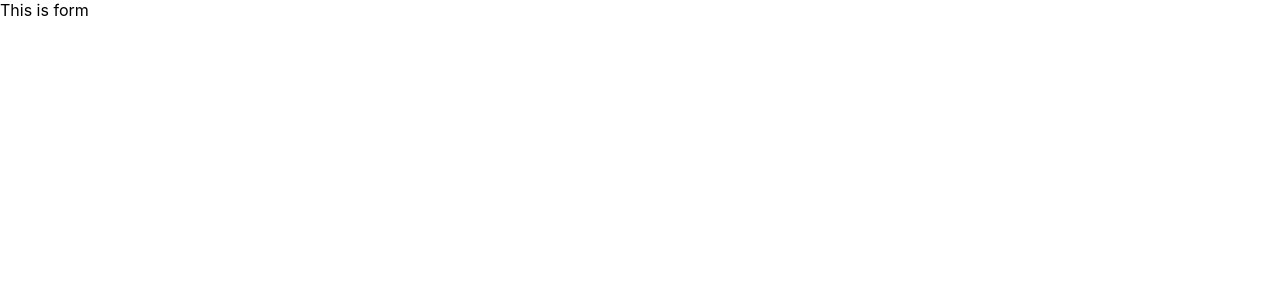
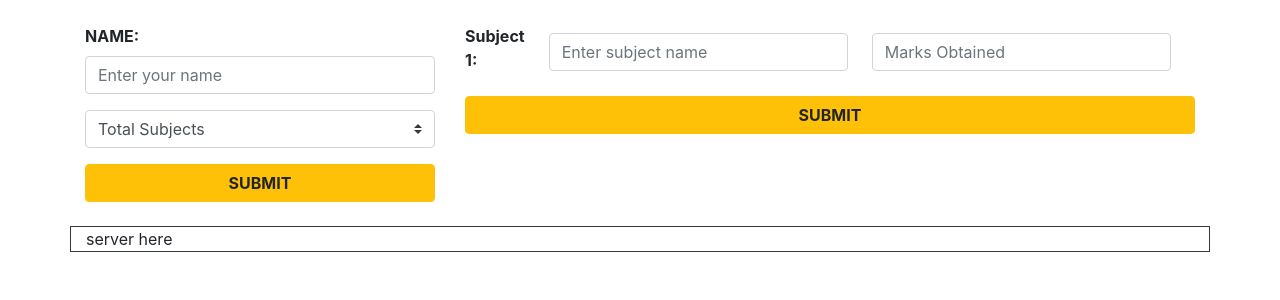
Before and after one commit to muhammadsalif/Marksheet-Mern-Stack, a React (Create React App) app in the folder frontend/: page / in a window 1280 px wide. Shown: the top 300 px of the page. Built offline with nearby package versions, Linux system fonts and the light colour scheme.

Commit message:
Form completed.

```diff
--- a/frontend/package.json
+++ b/frontend/package.json
@@ -6,6 +6,7 @@
     "@testing-library/jest-dom": "^5.11.4",
     "@testing-library/react": "^11.1.0",
     "@testing-library/user-event": "^12.1.10",
+    "bootstrap": "^4.5.3",
     "react": "^17.0.1",
     "react-dom": "^17.0.1",
     "react-scripts": "4.0.0",
--- a/frontend/src/components/Form.jsx
+++ b/frontend/src/components/Form.jsx
@@ -2,8 +2,59 @@ import React from 'react'
 
 export default function Form() {
     return (
-        <div>
-            This is form
-        </div>
+        <div className="container">
+            <div className="row d-flex justify-content-center py-4">
+                {/* Left col */}
+                <div className="col-4">
+                    <form>
+                        <div className="form-group">
+                            <label for="exampleInputEmail1" className="font-weight-bold text-uppercase">Name:</label>
+                            <input placeholder="Enter your name" type="email" className="form-control" id="exampleInputEmail1" aria-describedby="emailHelp" />
+                        </div>
+                        <div className="form-group">
+                            <select className="custom-select mr-sm-2" id="inlineFormCustomSelect">
+                                <option selected>Total Subjects</option>
+                                <option value="1">One</option>
+                                <option value="2">Two</option>
+                                <option value="3">Three</option>
+                            </select>
+                        </div>
+
+                        <button type="submit" className="btn btn-block btn-warning font-weight-bold text-uppercase">Submit</button>
+                    </form>
+                    {/* Left column closing tag */}
+                </div>
+
+
+                {/* Right column */}
+                <div className="col-8">
+                    <form>
+                        <div className="form-group d-flex align-items-center">
+                            <label for="exampleInputEmail1" className="font-weight-bold">Subject 1:</label>
+                            <input placeholder="Enter subject name" type="email" className="mx-4 form-control" id="exampleInputEmail1" aria-describedby="emailHelp" />
+                            <input placeholder="Marks Obtained" type="number" max="100" className="form-control mr-4" id="exampleInputEmail1" aria-describedby="emailHelp" />
+                        </div>
+
+                        <button type="submit" className="btn btn-block btn-warning font-weight-bold text-uppercase">Submit</button>
+                    </form>
+                </div>
+            </div>
+
+            {/* Row 2 server */}
+            <div className="row border border-dark">
+                <div className="col-12">server here</div>
+
+
+
+
+            </div>
+
+
+
+
+
+
+            {/* Container closing tag */}
+        </div >
     )
 }
--- a/frontend/src/index.js
+++ b/frontend/src/index.js
@@ -3,7 +3,7 @@ import ReactDOM from 'react-dom';
 import './index.css';
 import App from './App';
 import reportWebVitals from './reportWebVitals';
-
+import "bootstrap/dist/css/bootstrap.min.css"
 ReactDOM.render(
   <React.StrictMode>
     <App />
```
Also changed, not shown: 2 other files (tests, documents, lock files or other folders).
